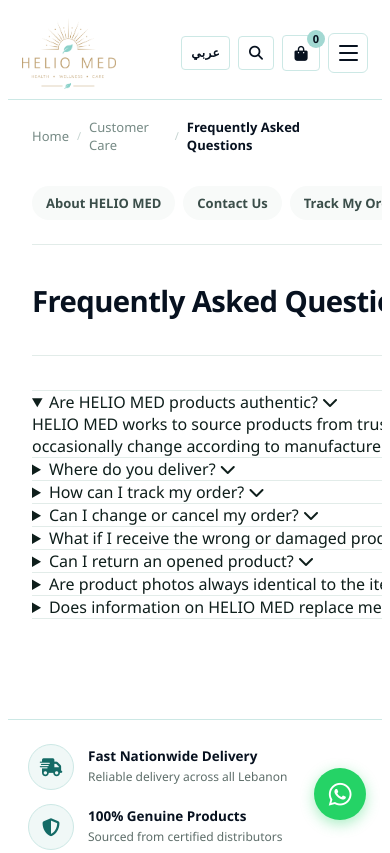
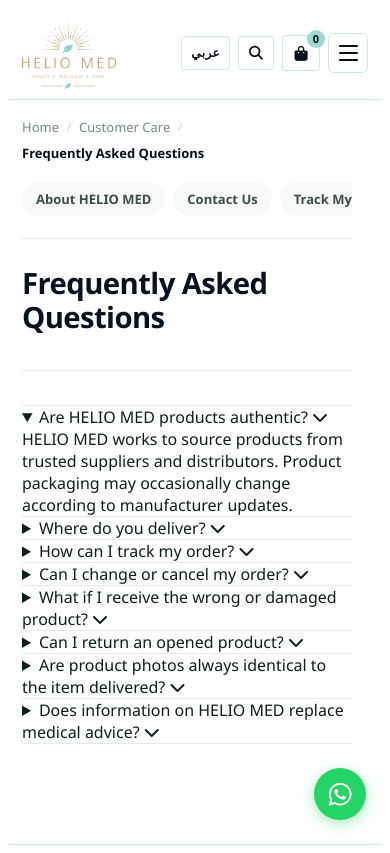
Before and after one commit to mohammaddhaini/heliomed, a website with bundled scripts: page faq.html in a window 390 px wide. Shown: the top 853 px of the page. Built offline with nearby package versions, Linux system fonts and the light colour scheme.

Commit message:
fix(mobile): prevent horizontal grid overflow on care, checkout, and track-order pages

```diff
--- a/care.css
+++ b/care.css
@@ -51,11 +51,14 @@ html[lang="ar"] body,
     max-width: 1200px;
     margin: 0 auto;
     padding: 0 24px;
+    box-sizing: border-box;
+    width: 100%;
 }
 
 /* BREADCRUMBS */
 .portal-breadcrumb {
     display: flex;
+    flex-wrap: wrap;
     align-items: center;
     gap: 8px;
     font-size: 13px;
@@ -222,6 +225,9 @@ html[dir="rtl"] .portal-nav-item.active::before {
 /* CONTENT AREA */
 .portal-content {
     max-width: 820px;
+    min-width: 0;
+    width: 100%;
+    overflow-wrap: break-word;
 }
 
 .portal-header {
@@ -504,20 +510,29 @@ html[dir="rtl"] .portal-faq-trigger {
 /* RESPONSIVE */
 @media (max-width: 900px) {
     .portal-main {
-        padding: 24px 0 60px;
+        padding: 20px 0 60px;
+    }
+    .portal-container {
+        padding: 0 14px;
+    }
+    .portal-breadcrumb {
+        margin-bottom: 20px;
     }
     .portal-layout {
-        grid-template-columns: 1fr;
-        gap: 32px;
+        grid-template-columns: minmax(0, 1fr);
+        gap: 24px;
     }
     .portal-sidebar {
         position: static;
+        min-width: 0;
+        max-width: 100%;
         border-bottom: 1px solid var(--border-subtle);
-        padding-bottom: 16px;
-        margin-bottom: 8px;
+        padding-bottom: 14px;
+        margin-bottom: 4px;
     }
     .portal-sidebar-nav {
         display: flex;
+        max-width: 100%;
         gap: 8px;
         overflow-x: auto;
         white-space: nowrap;
```
Also changed, not shown: checkout.html (+7 -1 lines), track-order.html (+7 -3 lines).
